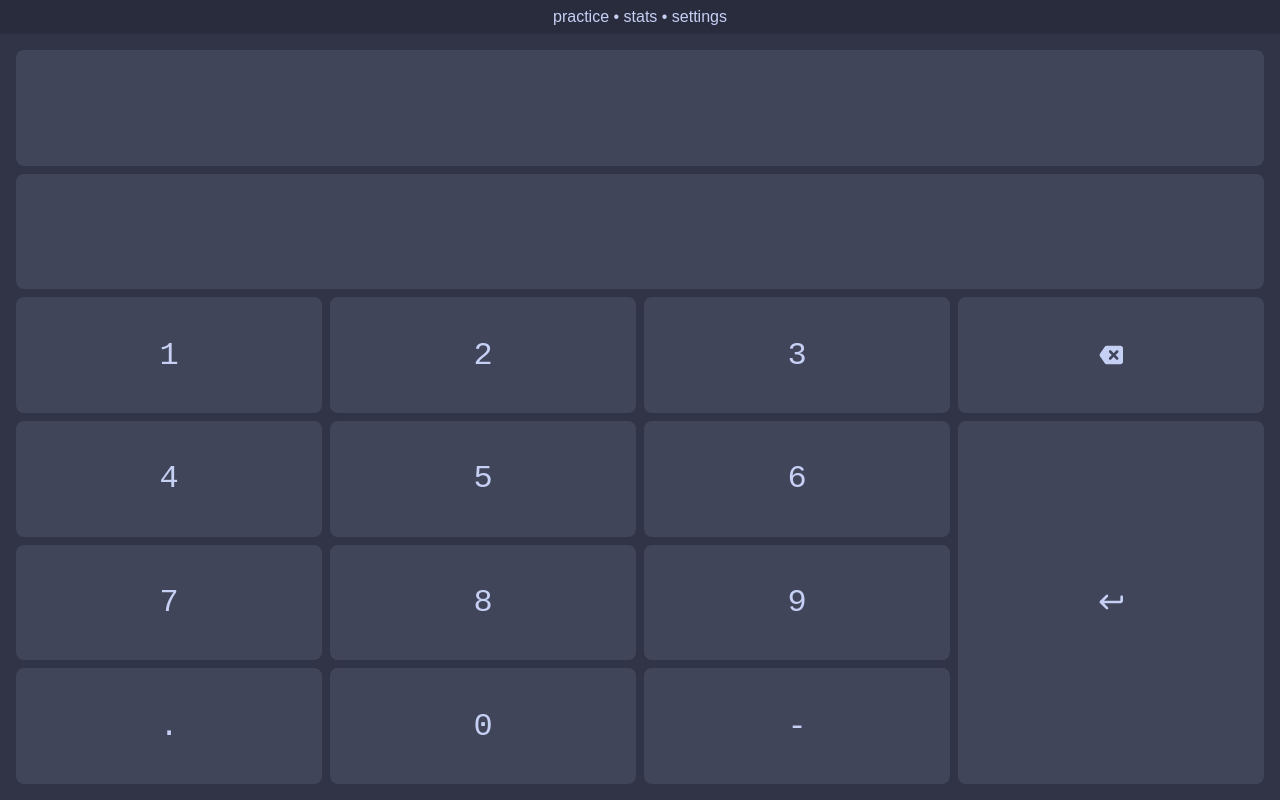
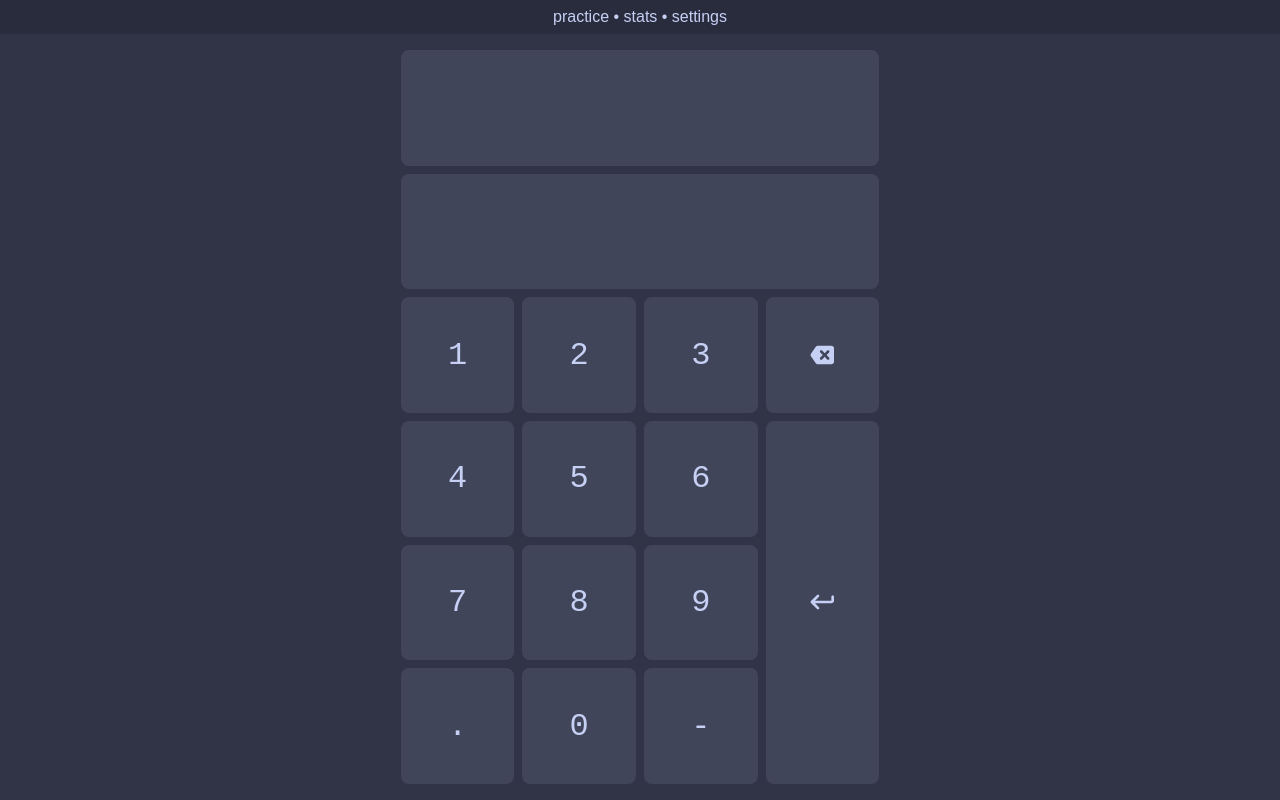
Before and after one commit to aberrantian/mental-math-trainer, a plain HTML site: page index.html in a window 1280 px wide. Drawn offline with Linux system fonts and the light colour scheme.

Commit message:
maintain aspect ratio

```diff
--- a/style.css
+++ b/style.css
@@ -81,8 +81,8 @@ body {
 	gap: 8px;
 	padding: 16px;
 	box-sizing: border-box;
-	width: 100%;
 	height: 100%;
+	aspect-ratio: 2 / 3;
 }
 
 #expression {
```
